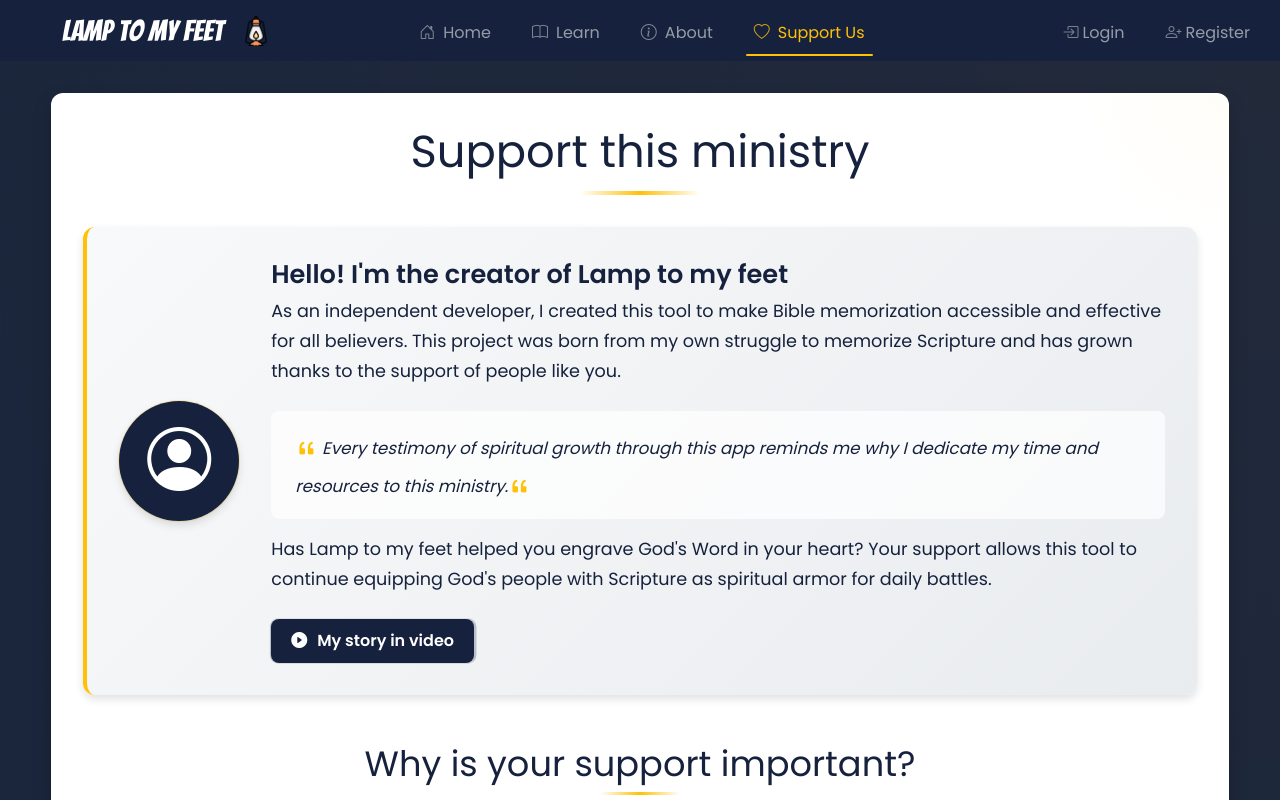
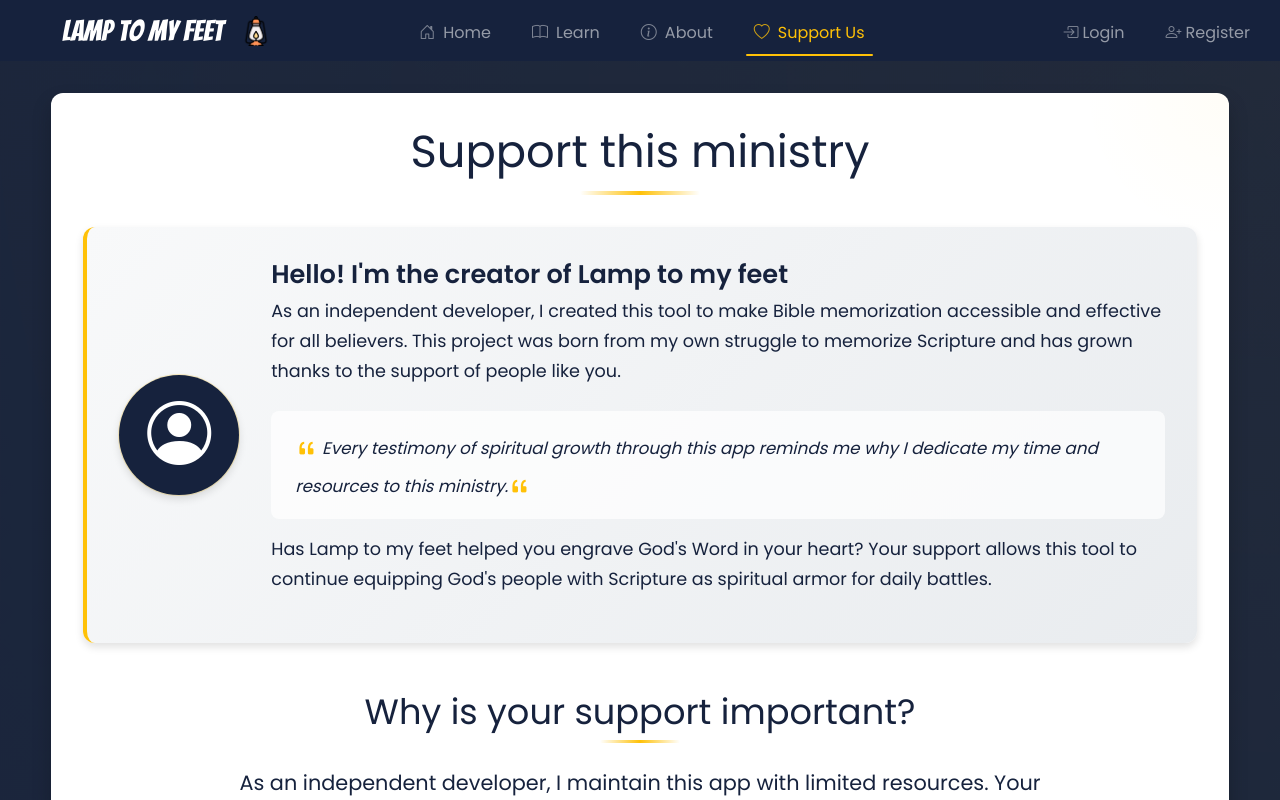
Before and after one commit to marcosdiego1904/front, a React (Vite) app: page /support in a window 1280 px wide. Shown: the top 800 px of the page. Built offline with nearby package versions, Linux system fonts and the light colour scheme.

Commit message:
watch video

```diff
--- a/pages/learnsection/support/support.tsx
+++ b/pages/learnsection/support/support.tsx
@@ -168,9 +168,9 @@ const SupportPage: React.FC = () => {
             <p>
             Has Lamp to my feet helped you engrave God's Word in your heart? Your support allows this tool to continue equipping God's people with Scripture as spiritual armor for daily battles.
             </p>
-            <button className="video-btn pulse-btn" onClick={() => setShowVideo(true)}>
+           {/** <button className="video-btn pulse-btn" onClick={() => setShowVideo(true)}>
               <i className="bi bi-play-circle-fill"></i> My story in video
-            </button>
+            </button>*/}
           </div>
         </div>
 
```
